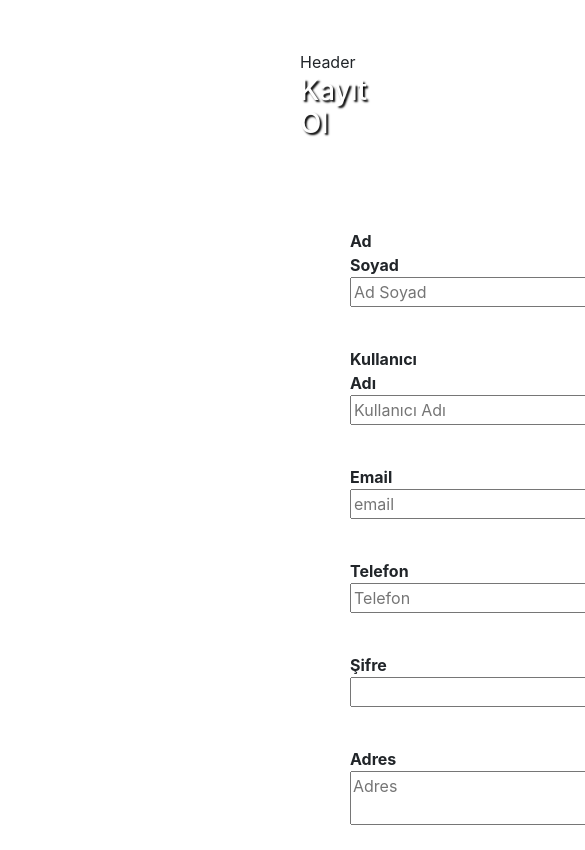
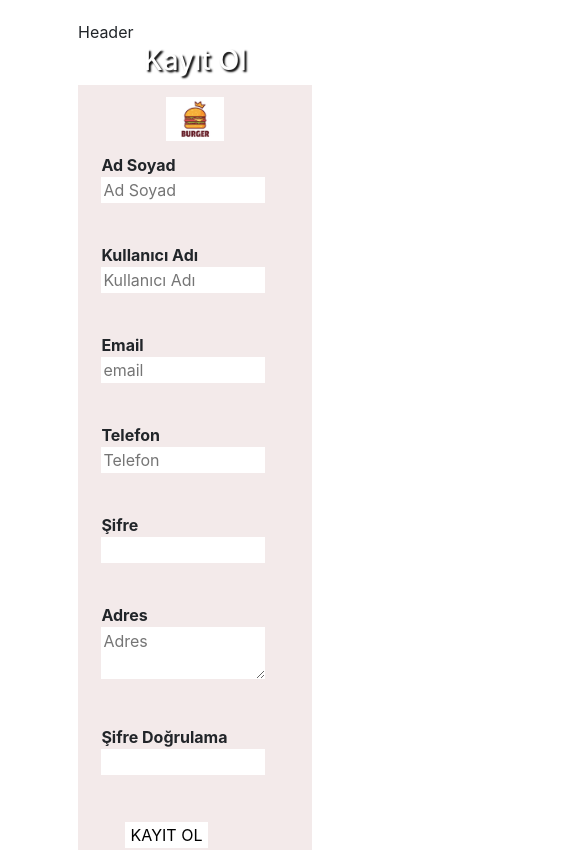
Before and after one commit to 3cenazz/aciktim-app, a React (Create React App) app: page / in a window 390 px wide. Shown: the top 850 px of the page, 585 px wide, since content can reach past the window. Built offline with nearby package versions, Linux system fonts and the light colour scheme.

Commit message:
Responsive
Replace px with %

```diff
--- a/src/styles/SignIn.css
+++ b/src/styles/SignIn.css
@@ -2,7 +2,7 @@
     color: E9DAD9;
 }
 .SingIn {
-    padding: 50px 300px 50px 300px;
+    padding: 5% 20% 5% 20% ;
 }
 
 form {
@@ -12,12 +12,13 @@ form {
 
 .Item{
     font-weight: bold;
-    margin-left: 50px;
+    margin-left: 10%;
 }
 
 input,textarea{
-    width: 300px;
-    margin-left: 50px;
+    width: 70%;
+    margin-left: 10%;
+    border: none;
 }
 
 h1{
@@ -28,7 +29,8 @@ h1{
 }
 
 .btn button{
-    margin-left: 50px;
+    margin-left: 40%;
+    width: 100%;
     background-color: white;
     border: none;
     /* Diğer stil ayarları */
@@ -39,6 +41,6 @@ h1{
     justify-content: center;
     align-items: center;
     margin: 0 auto;
-    padding-top: 50px;
-    padding-bottom: 30px;
+    padding-top: 5%;
+    padding-bottom: 5%;
 }
```
